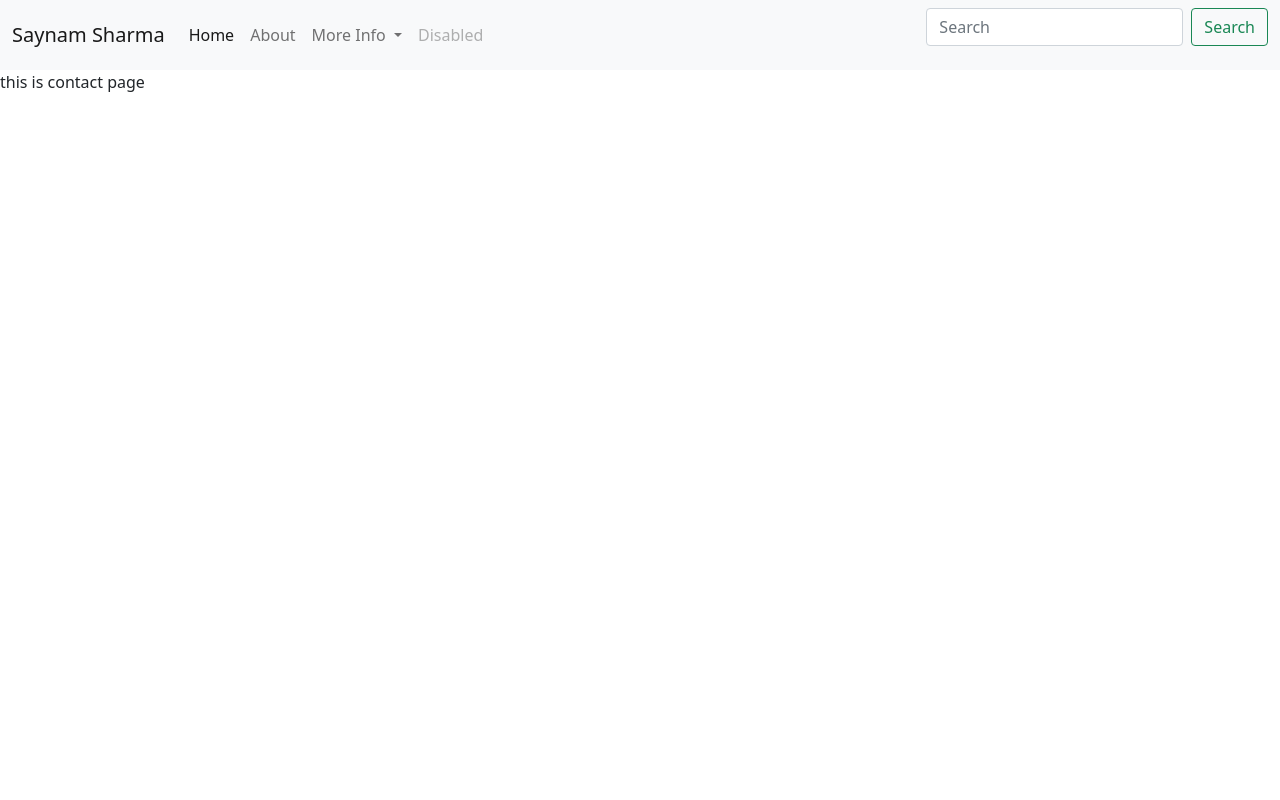
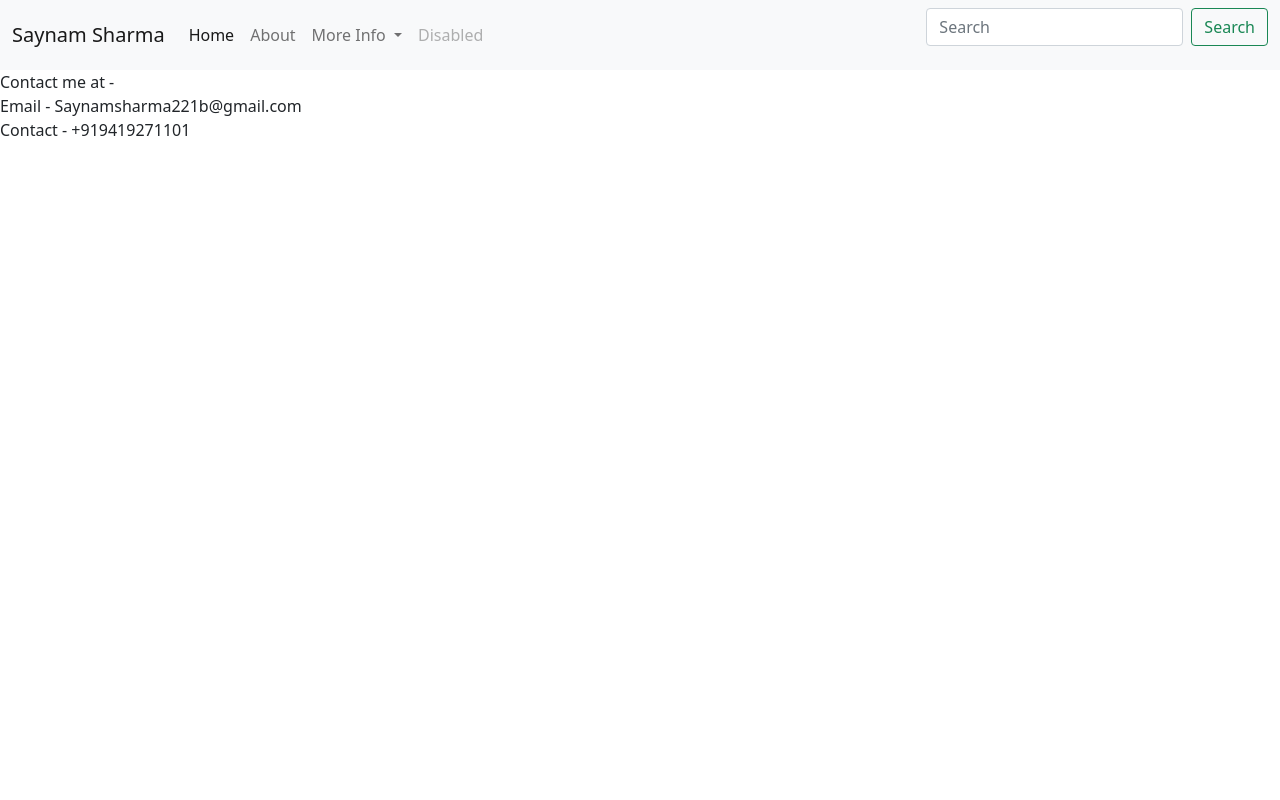
Before and after one commit to SaynamSharma/Cover-Page, a Django app: page /contact in a window 1280 px wide. Run offline with Django 4.2, Linux system fonts and the light colour scheme.

Commit message:
Update contact.html

```diff
--- a/templates/contact.html
+++ b/templates/contact.html
@@ -1,5 +1,8 @@
 {% extends 'base.html' %}
 
 {% block body %}
-this is contact page
+Contact me at - <br>
+Email - Saynamsharma221b@gmail.com <br>
+Contact - +919419271101
+
 {% endblock body %}
```
